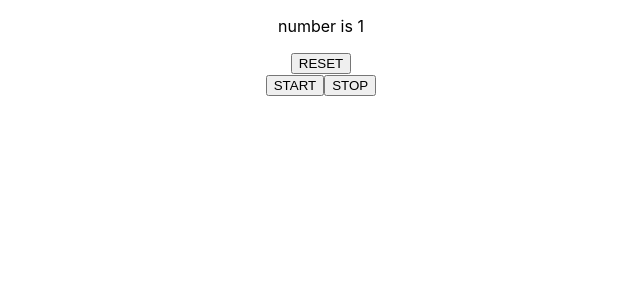
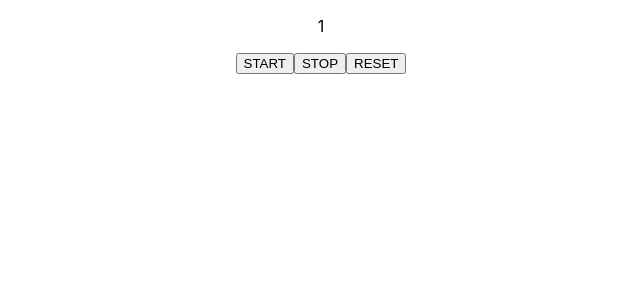
Before and after one commit to snamiki1212/example-react-basic-hooks, a React (Create React App) app: page / in a window 1280 px wide. Shown: the top 300 px of the page, without its empty margins (319-959 px from the left). Built offline with nearby package versions, Linux system fonts and the light colour scheme.

Commit message:
Refactor

```diff
--- a/src/components/Countdown.tsx
+++ b/src/components/Countdown.tsx
@@ -2,13 +2,11 @@ import React, {FC} from 'react';
 
 interface CountdownProps {
   left: number;
-  reset: any;
 }
 
-const CountdownComponent: FC<CountdownProps> = ({left, reset}) => (
+const CountdownComponent: FC<CountdownProps> = ({left}) => (
   <div>
-    <p>number is {left}</p>
-    <button onClick={reset}>RESET</button>
+    <p>{left}</p>
   </div>
 );
 
--- a/src/components/CountdownButton.tsx
+++ b/src/components/CountdownButton.tsx
@@ -3,10 +3,12 @@ import React, {FC} from 'react';
 interface CountdownButtonProps {
   buttonType: string;
   onClick: () => any;
+  active?: boolean;
 }
 const CountdownButton: FC<CountdownButtonProps> = ({
   buttonType,
   onClick,
+  active,
 }: any) => {
   return <button onClick={onClick}>{buttonType}</button>;
 };
--- a/src/containers/Countdown.tsx
+++ b/src/containers/Countdown.tsx
@@ -57,9 +57,10 @@ const CountdownContainer: FC = () => {
 
   return (
     <>
-      <CountdownComponent left={left} reset={reset} />
-      <button onClick={restart}>START</button>
-      <CountdownButton onClick={stop} buttonType="STOP" />
+      <CountdownComponent left={left} />
+      <CountdownButton buttonType="START" onClick={restart} active />
+      <CountdownButton buttonType="STOP" onClick={stop} active />
+      <CountdownButton buttonType="RESET" onClick={reset} />
     </>
   );
 };
```
